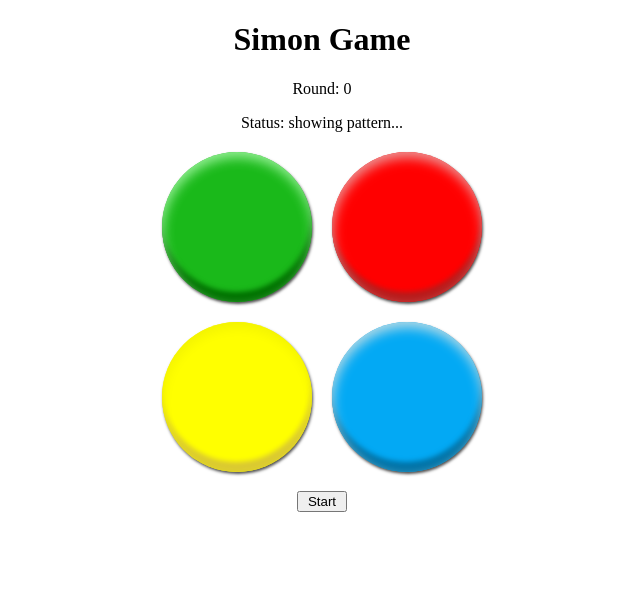
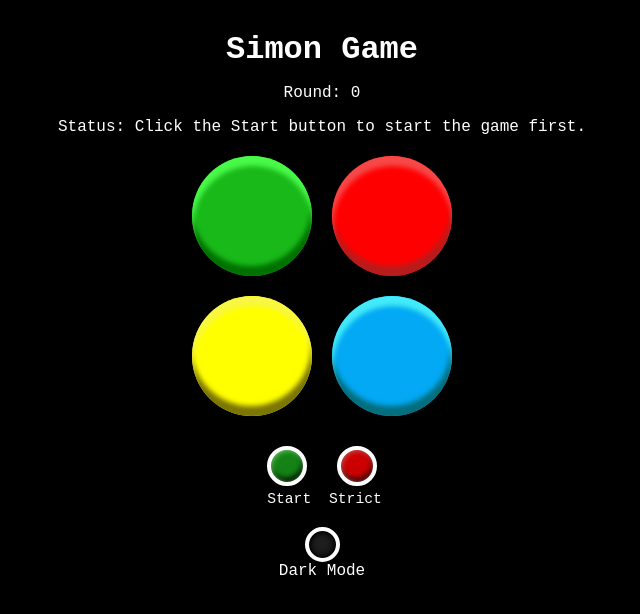
Before and after one commit to KarlaDampilag/simon-game, a plain HTML site: page index.html in a window 1280 px wide. Both pictures are taken after a click on the button 555 px from the left and 226 px from the top of the page. Shown: the whole page, without its empty margins (318-958 px from the left). Drawn offline with Linux system fonts and the light colour scheme; a web font is replaced by a local one.

Commit message:
improved UI and added sounds

```diff
--- a/index.html
+++ b/index.html
@@ -2,20 +2,31 @@
 <html lang="en">
 	<head>
 		<meta charset="utf-8">
+		<meta name="viewport" content="width=device-width, initial-scale=1.0">
 		<title>Simon Game</title>
 		<link rel="stylesheet" href="style.css">
+		<link href="https://fonts.googleapis.com/css?family=B612+Mono&display=swap" rel="stylesheet">
 	</head>
 	<body>
 		<h1>Simon Game</h1>
 		<p id="round-p">Round: <span id="round-span">0</span></p>
-		<p>Status: <span id="prompt">click Start</span></p>
+		<p>Status: <span id="prompt">Click Start</span></p>
 		<div id="buttons-container">
-			<button id="1" class="btn green" onClick="addToPlayer(this.id)"></button>
-			<button id="2" class="btn red" onClick="addToPlayer(this.id)"></button>
-			<button id="3" class="btn yellow" onClick="addToPlayer(this.id)"></button>
-			<button id="4" class="btn blue" onClick="addToPlayer(this.id)"></button>
-			<button id="start-btn" onClick="newGame()">Start</button>
+			<button id="1" class="btn green dark" onClick="addToPlayer(this.id)"></button>
+			<button id="2" class="btn red dark" onClick="addToPlayer(this.id)"></button>
+			<button id="3" class="btn yellow dark" onClick="addToPlayer(this.id)"></button>
+			<button id="4" class="btn blue dark" onClick="addToPlayer(this.id)"></button>
 		</div>
+			<div class="other-buttons">
+				<button id="start-btn" class="other-btn" onClick="newGame()"></button>
+				<button id="strict-btn" class="other-btn" onClick="toggleStrict()"></button>
+				<div class="other-labels">
+					<label id="start-label" class="other-label">Start</label>
+					<label id="strict-label" class="other-label">Strict</label>
+				</div>
+			</div>
+			<button id="dark-btn" class="other-btn dark" onClick="toggleDarkMode()"></button>
+			<label id="dark-label">Dark Mode</label>
 	</body>
 	<script src="script.js"></script>
 </html>
--- a/script.js
+++ b/script.js
@@ -1,5 +1,17 @@
-let prompt = document.getElementById('prompt');
-let roundText = document.getElementById('round-span');
+const prompt = document.getElementById('prompt');
+const roundText = document.getElementById('round-span');
+const startBtn = document.getElementById('start-btn');
+const strictBtn = document.getElementById('strict-btn');
+
+const greenSound = new Audio('https://s3.amazonaws.com/freecodecamp/simonSound1.mp3');
+const redSound = new Audio('https://s3.amazonaws.com/freecodecamp/simonSound2.mp3');
+const yellowSound = new Audio('https://s3.amazonaws.com/freecodecamp/simonSound3.mp3');
+const blueSound = new Audio('https://s3.amazonaws.com/freecodecamp/simonSound4.mp3');
+const winSound = new Audio('assets/win.wav');
+const wrongSound = new Audio('assets/wrong.wav');
+wrongSound.volume = .5;
+
+let darkMode = true;
 
 const simon = {
   round: 0,
@@ -10,15 +22,19 @@ const simon = {
 }
 
 function newGame() {
+  startBtn.classList.add('other-clicked');
+  setTimeout(() => {
+    startBtn.classList.remove('other-clicked');
+  }, 200);
   simon.generatedPattern = [];
-  simon.round = 1;
-  roundText.innerText = simon.round;
+  simon.round = 0;
   nextRound();
 }
 
 function nextRound() {
   setTimeout(() => {
     simon.round++;
+    roundText.innerText = simon.round;
     addToPattern();
   }, 1000);
 }
@@ -26,16 +42,17 @@ function nextRound() {
 function addToPattern() {
   simon.generatedPattern.push(simon.choices[Math.floor(Math.random()*4)]);
   showPattern(() => {
-    setTimeout(() => {prompt.innerText = 'your turn';}, 500);
+    setTimeout(() => { prompt.innerText = 'Your turn (copy the pattern).'; }, 500);
   });
 }
 
 function showPattern(callback) {
-  prompt.innerText = 'showing pattern...';
+  prompt.innerText = 'Showing pattern...';
   let index = 0;
 
   let pattern = setInterval(() => {
     lightButtons(simon.generatedPattern[index]);
+    soundButton(simon.generatedPattern[index]);
     index++;
 
     if (index === simon.generatedPattern.length) {
@@ -61,10 +78,15 @@ function resetPlayer() {
 }
 
 function addToPlayer(id) {
-  lightButtons(id);
-  let clicked = parseInt(id);
-  simon.playerPattern.push(clicked);
-  playerTurn(clicked);
+  if (simon.generatedPattern.length == 0) {
+    prompt.innerText = 'Click the Start button to start the game first.';
+  } else {
+    lightButtons(id);
+    soundButton(id);
+    let clicked = parseInt(id);
+    simon.playerPattern.push(clicked);
+    playerTurn(clicked);
+  }
 }
 
 function playerTurn(clicked) {
@@ -72,31 +94,114 @@ function playerTurn(clicked) {
 
   if (simon.playerPattern[index] === simon.generatedPattern[index]) {
     if (simon.playerPattern.length === simon.generatedPattern.length) {
-      if (simon.round > 10) {
-        prompt.innerText = 'You beat Simon (whoever he is)!';
+      if (simon.round === 10) {
+        prompt.innerText = 'Congratulations, you beat Simon (whoever he is)!';
+        winSound.play();
       } else {
-        roundText.innerText = simon.round;
         nextRound();
       }
     }
   } else {
 
+      wrongSound.play();
+      setTimeout(() => {
+        wrongSound.pause();
+        wrongSound.currentTime = 0;
+      }, 500);
+
+
     if (simon.strict) {
-      prompt.innerText = 'strict mode - start again';
-      newGame();
+      prompt.innerText = 'Wrong move in STRICT mode! Starting new game...';
+      setTimeout(() => { newGame(); }, 2000);
     } else {
-      prompt.innerText = 'wrong move! Watch the pattern again:';
-      setTimeout(() => {showPattern();}, 1500);
+      prompt.innerText = 'Wrong move! Watch the pattern again:';
+
+      setTimeout(() => {
+        showPattern(() => {
+          setTimeout(() => { prompt.innerText = 'your turn'; }, 500);
+        });
+      }, 1500);
     }
   }
 }
 
-/* TO DO
-  1. Proper interface with buttons, sound, and prompts on the screen.
-      - And when player lost, display number of rounds as his record. "You survived for N rounds"
-        <5 "Needs more practice"
-        5-7 "Not bad, but could be better"
-        8-9 "Almost there, you can do it!"
-  2. Strict mode
-  3. If beat until 10 rounds, prompt and show animated fireworks on the screen.
-*/
+function toggleStrict() {
+  simon.strict = !simon.strict;
+
+  if (simon.strict) {
+    strictBtn.classList.add('other-clicked');
+  } else {
+    strictBtn.classList.remove('other-clicked');
+  }
+}
+
+function soundButton(id) {
+  switch (parseInt(id)) {
+    case 1:
+      if (!greenSound.paused) {
+        greenSound.pause();
+        greenSound.currentTime = 0;
+      }
+      greenSound.play();
+      break;
+    case 2:
+      if (!redSound.paused) {
+        redSound.pause();
+        redSound.currentTime = 0;
+      }
+      redSound.play();
+      break;
+    case 3:
+      if (!yellowSound.paused) {
+        yellowSound.pause();
+        yellowSound.currentTime = 0;
+      }
+      yellowSound.play();
+      break;
+    case 4:
+      if (!blueSound.paused) {
+        blueSound.pause();
+        blueSound.currentTime = 0;
+      }
+      blueSound.play();
+      break;
+    default:
+      break;
+  }
+}
+
+function toggleDarkMode() {
+  darkMode = !darkMode;
+  const body = document.getElementsByTagName('body')[0];
+  const mainButtons = document.querySelectorAll('.btn');
+  const otherButtons = document.querySelectorAll('.other-btn');
+  const darkBtn = document.getElementById('dark-btn');
+
+  if (darkMode) {
+    body.style.background = '#000';
+    body.style.color = '#fff';
+
+    mainButtons.forEach(button => {
+      button.classList.add('dark');
+    });
+
+    otherButtons.forEach(button => {
+      button.style.border = '4px solid #fff';
+    });
+
+    darkBtn.classList.add('dark');
+  } else {
+    body.style.background = '#fff';
+    body.style.color = '#000';
+
+    otherButtons.forEach(button => {
+      button.style.border = '4px solid #000';
+    });
+
+    mainButtons.forEach(button => {
+      button.classList.remove('dark');
+    });
+
+    darkBtn.classList.remove('dark');
+  }
+}
--- a/style.css
+++ b/style.css
@@ -1,5 +1,22 @@
 body {
+	height: 100vh;
+    margin: 0;
+    padding: 10px;
+    background: #000;
+    color: #fff;
 	text-align: center;
+	font-family: 'B612 Mono', monospace;
+}
+
+h1 {
+	margin-bottom: 10px;
+}
+
+button {
+	outline: none;
+}
+button:hover {
+	cursor: pointer;
 }
 
 .clicked {
@@ -8,54 +25,128 @@ body {
 
 #buttons-container {
 	position: relative;
-	max-width: 320px;
+	max-width: 260px;
 	width: 100%;
-	height: 320px;
+	height: 260px;
 	margin: 20px auto 0 auto;
 }
 
 .btn {
 	position: absolute;
-	width: 150px;
-    height: 150px;
+	width: 120px;
+    height: 120px;
     border-radius: 50%;
     padding: 0;
     border: none;
     transition: transform .1s linear;
     -webkit-transition: transform linear;
-    outline: none;
 }
 
 .green {
 	top: 0;
 	left: 0;
 	background-color: #1ab91a;
-    box-shadow: inset 1px 6px 12px #90ee90, inset -1px -10px 5px #017101, 1px 2px 3px #4e4e4e;
+    box-shadow: inset 1px 10px 5px #49f949, inset -1px -10px 5px #017101, #383838 1px 2px 7px;
+}
+.green.dark {
+	box-shadow: inset 1px 10px 5px #49f949, inset -1px -10px 5px #017101;
 }
 .red {
 	top: 0;
 	right: 0;
 	background-color: #ff0000;
-	box-shadow: inset 1px 6px 12px #ee9090, inset -1px -10px 5px #b71c1c, 1px 2px 3px #4e4e4e;
+	box-shadow: inset 1px 10px 5px #f74848, inset -1px -10px 5px #b71c1c, #383838 1px 2px 7px;
+}
+.red.dark {
+	box-shadow: inset 1px 10px 5px #f74848, inset -1px -10px 5px #b71c1c;
 }
 .yellow {
 	bottom: 0;
 	left: 0;
 	background-color: yellow;
-	box-shadow: inset 1px 6px 12px #f3f302, inset -1px -10px 5px #dac933, 1px 2px 3px #4e4e4e;
+	box-shadow: inset 1px 10px 5px #f8f743, inset -1px -10px 5px #7b7504, #383838 1px 2px 7px;
+}
+.yellow.dark {
+	box-shadow: inset 1px 10px 5px #f8f743, inset -1px -10px 5px #7b7504;
 }
 .blue {
 	bottom: 0;
 	right: 0;
 	background-color: #03A9F4;
-    box-shadow: inset 1px 6px 12px #add8e6, inset -1px -10px 5px #0073a7, 1px 2px 3px #4e4e4e;
+    box-shadow: inset 1px 10px 5px #43ebf8, inset -1px -10px 5px #046e7c, #383838 1px 2px 7px;
+}
+.blue.dark {
+	box-shadow: inset 1px 10px 5px #43ebf8, inset -1px -10px 5px #046e7c;
 }
 
+.other-buttons {
+	margin: 30px auto 20px auto;
+	width: 150px;
+}
+.other-buttons button {
+	display: inline-block;
+	margin: 0 10px;
+	width: 40px;
+	height: 40px;
+	border-radius: 50%;
+	border: 4px solid #fff;
+}
 #start-btn {
-	position: absolute;
-	bottom: -40px;
-	left: 0;
-	right: 0;
-	margin: 0 auto;
-	width: 50px;
+	background-color: #148214;
+    box-shadow: inset 1px 1px 5px #65c365, inset -1px -4px 5px #010c01;
 }
+#strict-btn {
+	background-color: #cc0000;
+    box-shadow: inset 1px 1px 5px #c55353, inset -1px -4px 5px #310303;
+}
+.other-clicked#start-btn {
+    box-shadow: inset 1px 1px 5px #171414, inset -1px -1px 10px #65c365;
+}
+.other-clicked#strict-btn {
+    box-shadow: inset 1px 1px 5px #000000, inset -1px -1px 10px #8e3333;
+}
+
+.other-labels {
+	margin-top: 5px;
+	font-size: 11pt;
+}
+#start-label {
+	margin-left: 5px;
+}
+#strict-label {
+	margin-left: 9px;
+}
+
+#dark-btn {
+	width: 35px;
+	height: 35px;
+	border-radius: 50%;
+	border: 4px solid #fff;
+	background: #000000f0;
+    box-shadow: inset 1px 1px 5px #525252, inset -1px -1px 10px #000000;
+}
+#dark-btn.dark {
+	background: #212121f0;
+    box-shadow: inset 1px 1px 5px #000000, inset -1px -1px 10px #000000;
+}
+#dark-label {
+	font-synthesis: 11pt;
+	display: block;
+}
+
+@media (max-width: 500px) {
+	h1 {
+		font-size: 16pt;
+	}
+	p {
+		margin: .5em;
+	}
+	#buttons-container {
+		max-width: 220px;
+		height: 220px;
+	}
+	.btn {
+		width: 100px;
+		height: 100px;
+	}
+}
```
Also changed, not shown: 2 other files.
